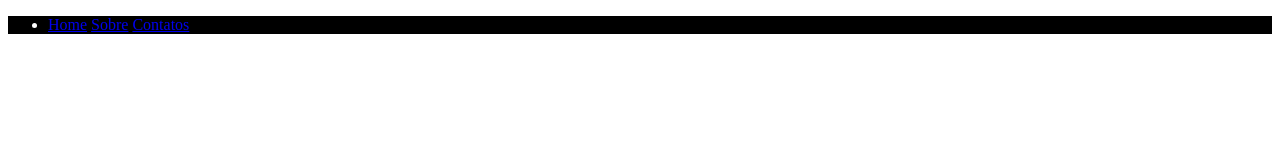
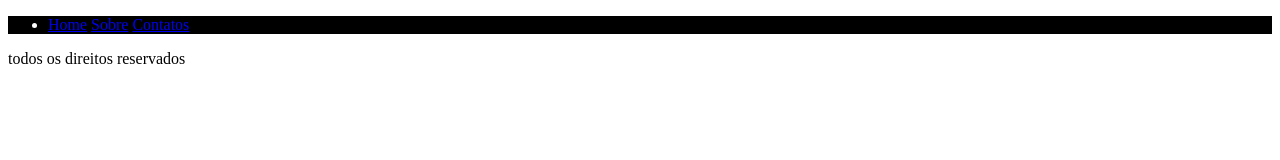
Before and after one commit to Jheimys/teste_repositorio, a plain HTML site: page index.html in a window 1280 px wide. Drawn offline with Linux system fonts and the light colour scheme.

Commit message:
adicionando o footer

```diff
--- a/index.html
+++ b/index.html
@@ -18,5 +18,9 @@
             </li>
         </ul>
     </header>
+
+    <footer>
+        todos os direitos reservados
+    </footer>
 </body>
 </html>
```
